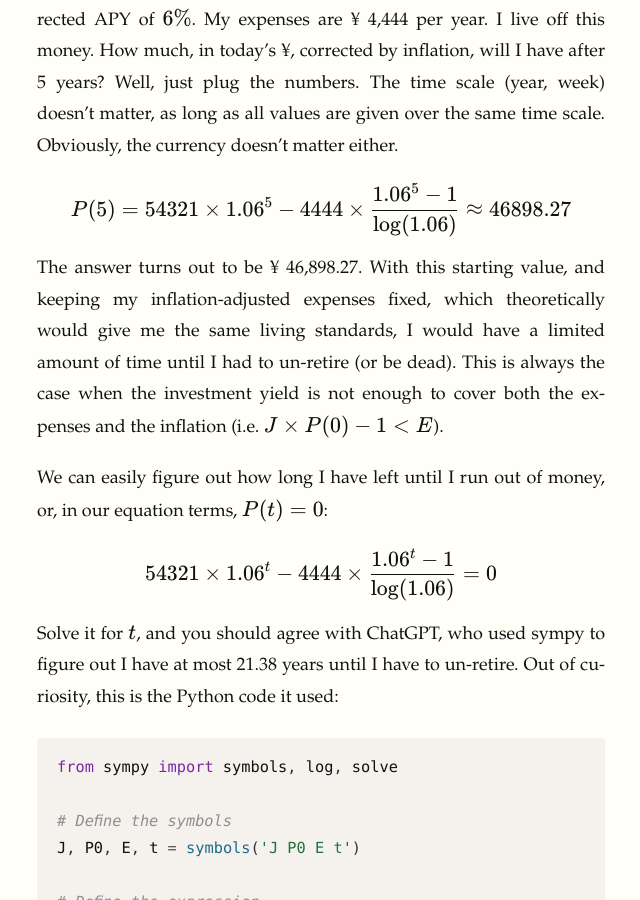
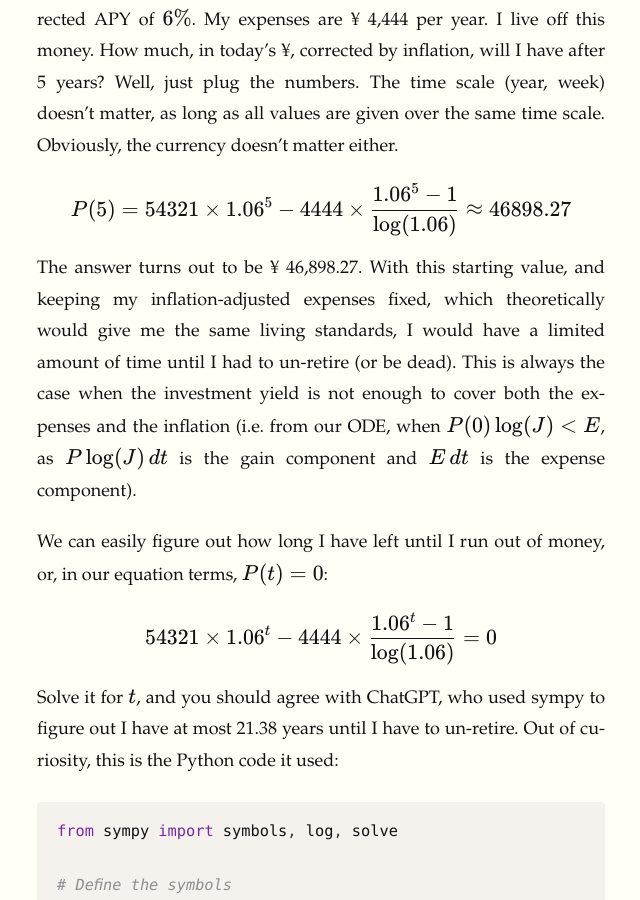
Before and after one commit to lvella/lvella.github.io, a Jekyll site: the page built from _posts/2024-04-07-retirement-equation.md, in a window 1280 px wide and 900 px high, scrolled down 4091 px. Shown: the whole window, without its empty margins (319-959 px from the left). Built offline with Jekyll 4.4.1, drawn with Linux system fonts in a browser that asks for light colours.

Commit message:
Fixing equation.

```diff
--- a/_posts/2024-04-07-retirement-equation.md
+++ b/_posts/2024-04-07-retirement-equation.md
@@ -80,7 +80,7 @@ Example: I have ¥ 54,321 in a liquid investment with an inflation-corrected APY
 
 $$P(5) = 54321 \times 1.06^5 - 4444 \times \frac{1.06^5 - 1}{\log(1.06)} \approx 46898.27$$
 
-The answer turns out to be ¥ 46,898.27. With this starting value, and keeping my inflation-adjusted expenses fixed, which theoretically would give me the same living standards, I would have a limited amount of time until I had to un-retire (or be dead). This is always the case when the investment yield is not enough to cover both the expenses and the inflation (i.e. $J \times P(0) - 1 < E$).
+The answer turns out to be ¥ 46,898.27. With this starting value, and keeping my inflation-adjusted expenses fixed, which theoretically would give me the same living standards, I would have a limited amount of time until I had to un-retire (or be dead). This is always the case when the investment yield is not enough to cover both the expenses and the inflation (i.e. from our ODE, when $P(0) \log(J) < E$, as $P \log(J) \, dt$ is the gain component and $E \, dt$ is the expense component).
 
 We can easily figure out how long I have left until I run out of money, or, in our equation terms, $P(t) = 0$:
 
```
